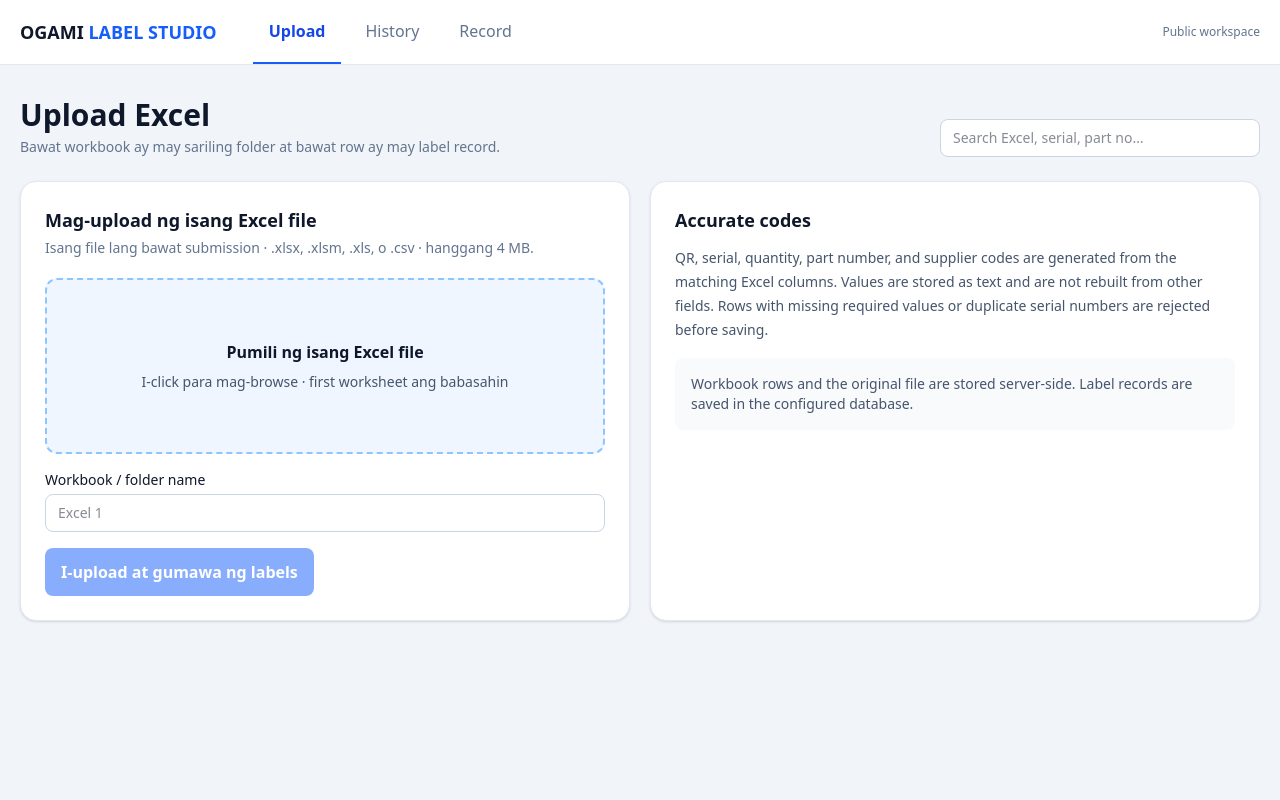
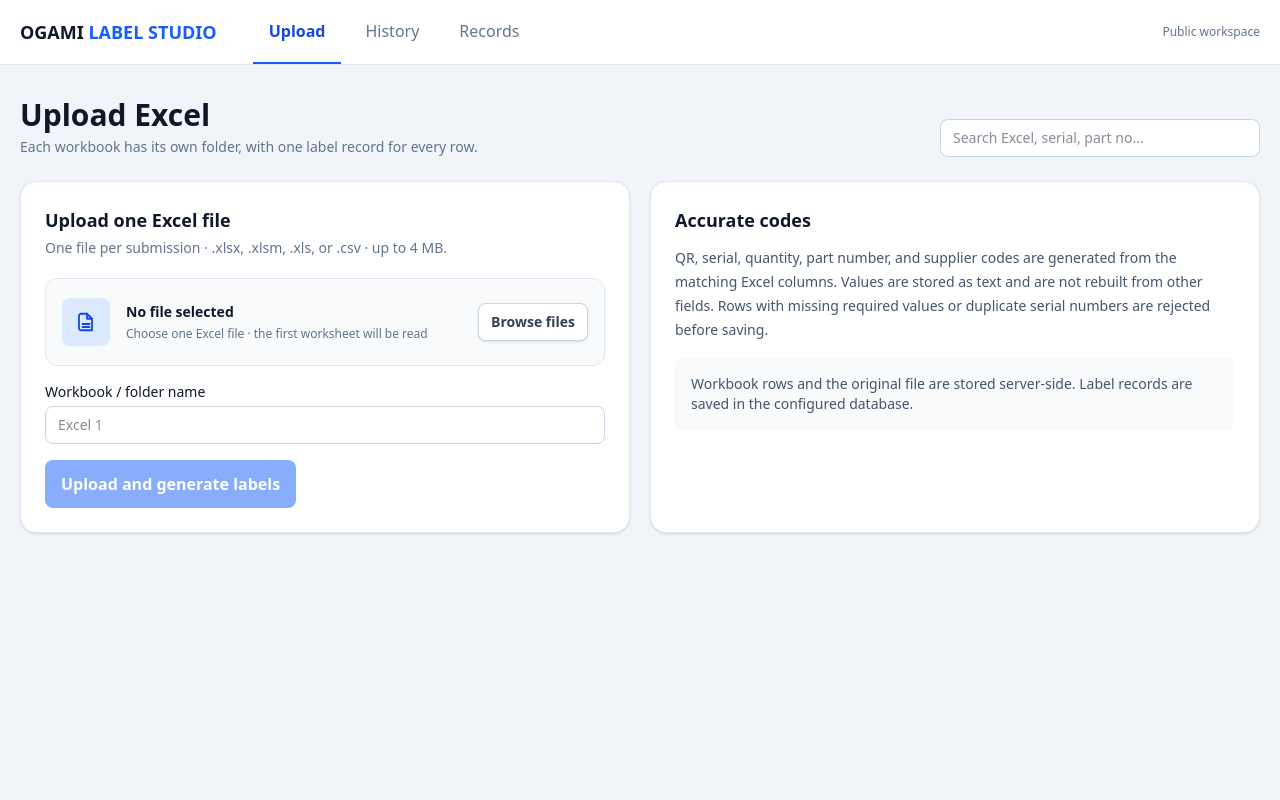
Before and after one commit to DevKurtz/Ogami_Label, a Laravel app: page / in a window 1280 px wide. Run offline with Laravel 12, Linux system fonts and the light colour scheme; tables that the repository leaves empty hold one stand-in row (values such as "Sample post"); style sheets or scripts are compiled from the project's sources.

Commit message:
Polish English upload interface and file picker

```diff
--- a/resources/js/components/App.vue
+++ b/resources/js/components/App.vue
@@ -12,6 +12,7 @@ const loading = ref(false);
 const error = ref('');
 const success = ref(null);
 const activePage = ref('upload');
+const errorLines = computed(() => error.value.split('\n').filter(Boolean));
 
 const visibleBatches = computed(() => batches.value.filter((batch) => {
     const term = query.value.trim().toLowerCase();
@@ -25,7 +26,7 @@ const recordIndex = computed(() => records.value.findIndex((record) => record.id
 async function request(url, options = {}) {
     const response = await fetch(url, { credentials: 'same-origin', ...options, headers: { Accept: 'application/json', 'X-CSRF-TOKEN': document.querySelector('meta[name="csrf-token"]')?.content ?? '', ...options.headers } });
     const body = await response.json();
-    if (!response.ok) throw new Error(Object.values(body.errors ?? {})[0]?.[0] ?? body.message ?? 'May nangyaring error.');
+    if (!response.ok) throw new Error(Object.values(body.errors ?? {})[0]?.[0] ?? body.message ?? 'Something went wrong. Please try again.');
     return body;
 }
 async function refreshBatches() {
@@ -53,7 +54,7 @@ function onFileChange(event) {
     success.value = null;
     file.value = event.target.files?.[0] ?? null;
     if (file.value && file.value.size > 4 * 1024 * 1024) {
-        error.value = 'Lampas sa 4 MB ang file. Pumili ng mas maliit na Excel file.';
+        error.value = 'This file is larger than 4 MB. Choose a smaller Excel file.';
         file.value = null;
         event.target.value = '';
     }
@@ -84,48 +85,59 @@ onMounted(async () => { try { await refreshBatches(); } catch (exception) { erro
       <div class="mx-auto flex h-16 max-w-7xl items-center gap-9 px-5">
         <div class="whitespace-nowrap text-lg font-extrabold">OGAMI <span class="text-blue-600">LABEL STUDIO</span></div>
         <nav class="flex h-full gap-2">
-          <button v-for="page in ['upload','history','record']" :key="page" @click="activePage=page" class="border-b-2 px-4 capitalize" :class="activePage===page?'border-blue-600 font-bold text-blue-700':'border-transparent text-slate-500'">{{ page }}</button>
+          <button v-for="page in ['upload','history','record']" :key="page" @click="activePage=page" class="border-b-2 px-4 capitalize" :class="activePage===page?'border-blue-600 font-bold text-blue-700':'border-transparent text-slate-500'">{{ page === 'record' ? 'Records' : page }}</button>
         </nav>
         <span class="ml-auto text-xs text-slate-500">Public workspace</span>
       </div>
     </header>
     <main class="mx-auto max-w-7xl px-5 py-8">
       <div class="mb-6 flex flex-wrap items-end justify-between gap-4">
-        <div><h1 class="text-3xl font-bold">{{ {upload:'Upload Excel',history:'Upload history',record:'Label records'}[activePage] }}</h1><p class="mt-1 text-sm text-slate-500">Bawat workbook ay may sariling folder at bawat row ay may label record.</p></div>
+        <div><h1 class="text-3xl font-bold">{{ {upload:'Upload Excel',history:'Upload history',record:'Label records'}[activePage] }}</h1><p class="mt-1 text-sm text-slate-500">Each workbook has its own folder, with one label record for every row.</p></div>
         <input v-model="query" class="w-80 rounded-lg border border-slate-300 bg-white px-3 py-2 text-sm" placeholder="Search Excel, serial, part no…" />
       </div>
       <div v-if="error" role="alert" class="mb-5 rounded-lg border border-red-200 bg-red-50 p-4 text-sm text-red-800">
-        <b class="block">Hindi na-upload ang Excel file</b>
-        <p class="mt-1 whitespace-pre-line">{{ error }}</p>
-        <p class="mt-2 text-red-700">Walang na-save na record. Ayusin ang mga nakalistang row o column, pagkatapos subukang muli.</p>
+        <b class="block">We couldn't upload this Excel file</b>
+        <p class="mt-1">{{ errorLines.length > 1 ? `${errorLines.length} issues found. Review the details below.` : 'Please review the issue below and try again.' }}</p>
+        <ul v-if="errorLines.length > 1" class="mt-3 max-h-36 space-y-1 overflow-y-auto rounded-lg border border-red-200/80 bg-white/70 p-3 text-xs sm:text-sm">
+          <li v-for="(line, index) in errorLines" :key="index">{{ line }}</li>
+        </ul>
+        <p v-else class="mt-1">{{ error }}</p>
+        <p class="mt-2 text-red-700">No records were saved. Correct the listed rows or columns, then try again.</p>
       </div>
       <div v-if="success" role="status" class="mb-5 flex flex-wrap items-center justify-between gap-3 rounded-lg border border-emerald-200 bg-emerald-50 p-4 text-sm text-emerald-900">
-        <div><b class="block">Upload kumpleto at na-save na</b><span>{{ success.filename }} · {{ success.count }} row labels · folder “{{ success.name }}”</span></div>
-        <button @click="activePage='history'; openBatch(selectedBatch.id)" class="rounded-lg border border-emerald-300 bg-white px-3 py-2 font-semibold text-emerald-800">Tingnan sa History</button>
+        <div><b class="block">Upload complete and saved</b><span>{{ success.filename }} · {{ success.count }} row labels · folder “{{ success.name }}”</span></div>
+        <button @click="activePage='history'; openBatch(selectedBatch.id)" class="rounded-lg border border-emerald-300 bg-white px-3 py-2 font-semibold text-emerald-800">View in history</button>
       </div>
 
       <section v-if="activePage==='upload'" class="grid gap-5 lg:grid-cols-2">
         <article class="rounded-2xl border border-slate-200 bg-white p-6 shadow-sm">
-          <h2 class="text-lg font-bold">Mag-upload ng isang Excel file</h2><p class="mb-5 mt-1 text-sm text-slate-500">Isang file lang bawat submission · .xlsx, .xlsm, .xls, o .csv · hanggang 4 MB.</p>
-          <label class="flex min-h-44 cursor-pointer flex-col items-center justify-center rounded-xl border-2 border-dashed border-blue-300 bg-blue-50 p-6 text-center hover:bg-blue-100">
-            <strong>{{ file ? 'Napili na ang Excel file' : 'Pumili ng isang Excel file' }}</strong><span class="mt-2 break-all text-sm text-slate-600">{{ file?.name ?? 'I-click para mag-browse · first worksheet ang babasahin' }}</span>
-            <span v-if="file" class="mt-1 text-xs text-slate-500">{{ (file.size / 1024 / 1024).toFixed(2) }} MB · 1 file</span>
-            <input ref="fileInput" class="hidden" type="file" accept=".xlsx,.xlsm,.xls,.csv" @change="onFileChange" />
-          </label>
-          <button v-if="file" @click="clearFile($event.currentTarget.previousElementSibling?.querySelector('input'))" type="button" class="mt-2 text-sm font-medium text-blue-700 underline">Palitan ang napiling file</button>
+          <h2 class="text-lg font-bold">Upload one Excel file</h2><p class="mb-5 mt-1 text-sm text-slate-500">One file per submission · .xlsx, .xlsm, .xls, or .csv · up to 4 MB.</p>
+          <div class="flex min-h-[88px] items-center gap-4 rounded-xl border border-slate-200 bg-slate-50 p-4">
+            <div class="flex h-12 w-12 shrink-0 items-center justify-center rounded-lg bg-blue-100 text-blue-700" aria-hidden="true">
+              <svg viewBox="0 0 24 24" fill="none" class="h-6 w-6" stroke="currentColor" stroke-width="1.8"><path stroke-linecap="round" stroke-linejoin="round" d="M7 3.75h6l5 5v11.5H7a2 2 0 0 1-2-2v-12.5a2 2 0 0 1 2-2Z"/><path stroke-linecap="round" stroke-linejoin="round" d="M13 3.75v5h5M8.5 14h7M8.5 17h7"/></svg>
+            </div>
+            <div class="min-w-0 flex-1">
+              <strong class="block truncate text-sm">{{ file?.name ?? 'No file selected' }}</strong>
+              <span class="mt-1 block text-xs text-slate-500">{{ file ? `${(file.size / 1024 / 1024).toFixed(2)} MB · 1 file` : 'Choose one Excel file · the first worksheet will be read' }}</span>
+            </div>
+            <label class="shrink-0 cursor-pointer rounded-lg border border-slate-300 bg-white px-3 py-2 text-sm font-semibold text-slate-700 shadow-sm hover:border-blue-400 hover:text-blue-700 focus-within:ring-2 focus-within:ring-blue-500">
+              {{ file ? 'Change file' : 'Browse files' }}
+              <input ref="fileInput" class="sr-only" type="file" accept=".xlsx,.xlsm,.xls,.csv" @click="fileInput.value = ''" @change="onFileChange" />
+            </label>
+          </div>
           <label class="mt-4 block text-sm font-medium">Workbook / folder name<input v-model="batchName" class="mt-1 w-full rounded-lg border border-slate-300 px-3 py-2" placeholder="Excel 1" /></label>
           <button :disabled="!file||loading" @click="upload" class="mt-4 flex items-center gap-2 rounded-lg bg-blue-600 px-4 py-3 font-semibold text-white disabled:cursor-not-allowed disabled:opacity-50">
             <span v-if="loading" class="h-4 w-4 animate-spin rounded-full border-2 border-white/40 border-t-white"></span>
-            {{ loading?'Ina-upload at gumagawa ng labels…':'I-upload at gumawa ng labels' }}
+            {{ loading?'Uploading and generating labels…':'Upload and generate labels' }}
           </button>
-          <p v-if="loading" role="status" class="mt-3 text-sm text-blue-700">Ipinapadala at vine-validate ang file. Huwag isara ang page; magpapakita kami ng kumpirmasyon kapag na-save na.</p>
+          <p v-if="loading" role="status" class="mt-3 text-sm text-blue-700">Uploading and validating your file. Keep this page open; confirmation will appear once it has been saved.</p>
         </article>
         <article class="rounded-2xl border border-slate-200 bg-white p-6 shadow-sm"><h2 class="text-lg font-bold">Accurate codes</h2><p class="mt-3 text-sm leading-6 text-slate-600">QR, serial, quantity, part number, and supplier codes are generated from the matching Excel columns. Values are stored as text and are not rebuilt from other fields. Rows with missing required values or duplicate serial numbers are rejected before saving.</p><p class="mt-4 rounded-lg bg-slate-50 p-4 text-sm text-slate-600">Workbook rows and the original file are stored server-side. Label records are saved in the configured database.</p></article>
       </section>
 
       <section v-if="activePage==='history' || activePage==='record'" class="grid gap-5 lg:grid-cols-[390px_1fr]">
         <article class="rounded-2xl border border-slate-200 bg-white p-4 shadow-sm">
-          <div v-if="!visibleBatches.length" class="p-8 text-center text-sm text-slate-500">Wala pang matching upload.</div>
+          <div v-if="!visibleBatches.length" class="p-8 text-center text-sm text-slate-500">No matching uploads yet.</div>
           <div v-for="batch in visibleBatches" :key="batch.id" class="mb-3 overflow-hidden rounded-xl border border-slate-200">
             <button @click="openBatch(batch.id)" class="flex w-full items-center justify-between bg-slate-50 p-4 text-left"><span><b>📁 {{ batch.name }}</b><small class="mt-1 block text-slate-500">{{ batch.row_count }} rows · {{ batch.original_filename }}</small></span><span>›</span></button>
             <div v-if="selectedBatch?.id===batch.id" class="max-h-[60vh] overflow-auto p-2">
@@ -139,7 +151,7 @@ onMounted(async () => { try { await refreshBatches(); } catch (exception) { erro
             <img :src="labelUrl(selectedRecord)" class="mx-auto block w-full max-w-[900px]" alt="Accurately encoded Ogami product label" />
             <div class="mt-4 grid gap-2 rounded-lg bg-slate-50 p-4 text-xs sm:grid-cols-2"><div>QR CODE: <code>{{ selectedRecord.qr_code }}</code></div><div>SERIAL CODE: <code>{{ selectedRecord.serial_code }}</code></div><div>QUANTITY CODE: <code>{{ selectedRecord.quantity_code }}</code></div><div>PART NUMBER CODE: <code>{{ selectedRecord.part_number_code }}</code></div><div>SUPPLIER CODE: <code>{{ selectedRecord.supplier_code }}</code></div></div>
           </template>
-          <div v-else class="p-14 text-center text-slate-500">Pumili ng row para makita ang label.</div>
+          <div v-else class="p-14 text-center text-slate-500">Select a row to view its label.</div>
         </article>
       </section>
     </main>
```
